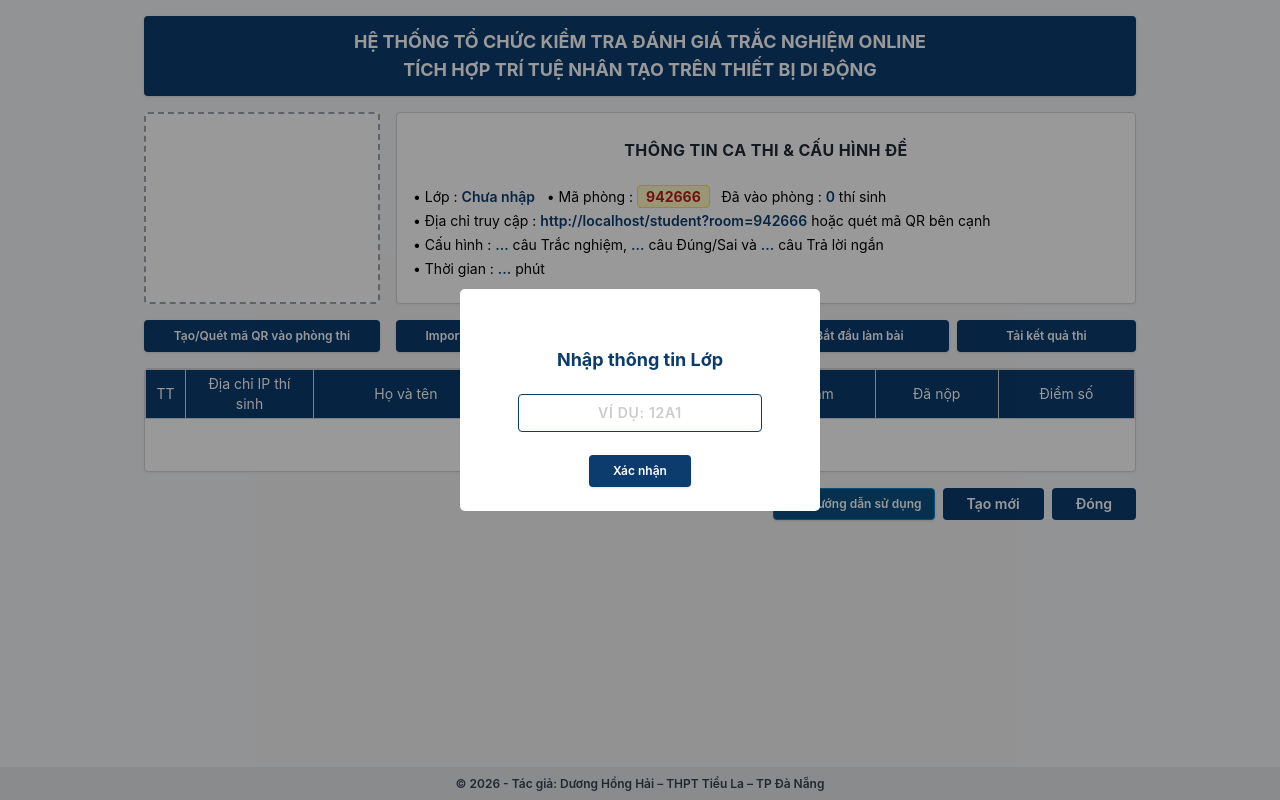
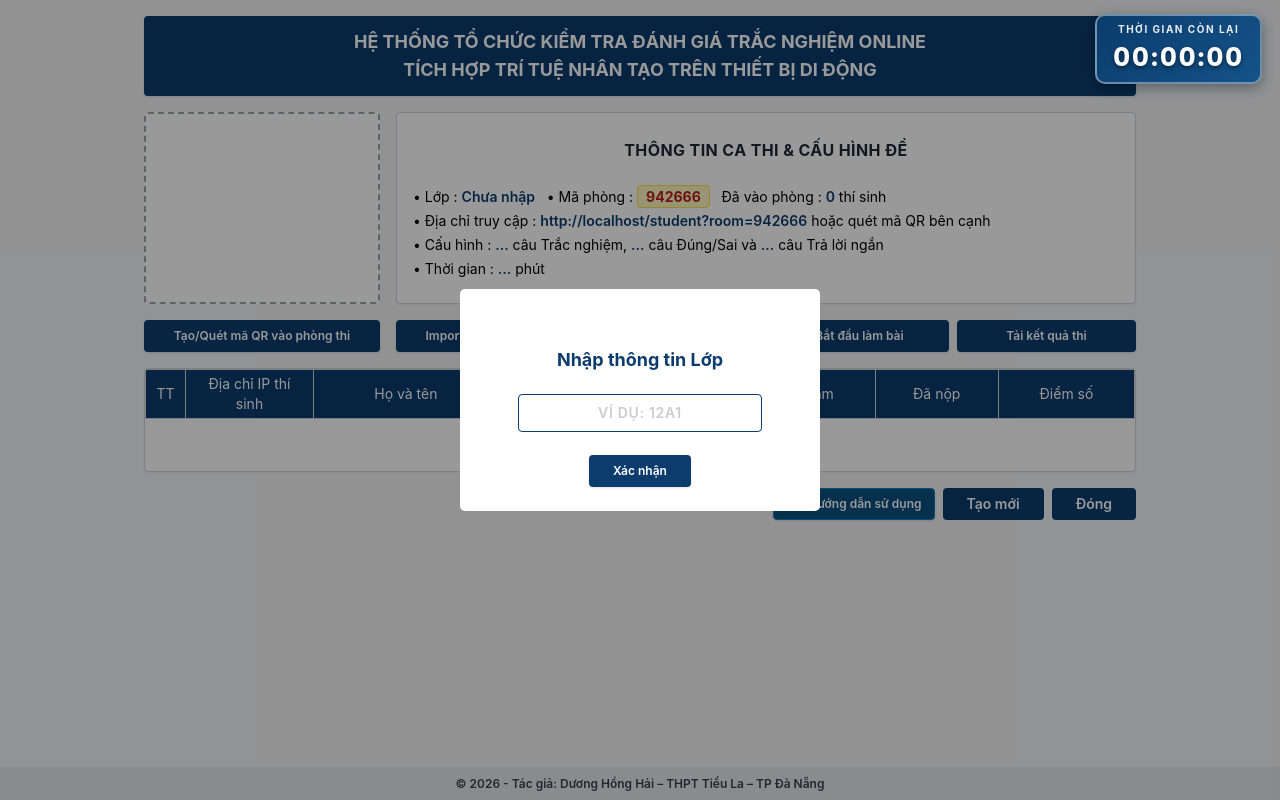
Before and after one commit to tieula/thithi-lan, a Flask app: page / in a window 1280 px wide. Run offline with Flask 3, Linux system fonts and the light colour scheme; data that the repository does not hold is empty.

Commit message:
Update index.html

```diff
--- a/templates/index.html
+++ b/templates/index.html
@@ -36,9 +36,56 @@
             border-color: #0b3c6d !important;
             color: #0b3c6d !important;
         }
+
+        /* ĐỒNG HỒ ĐẾM NGƯỢC GÓC TRÊN BÊN PHẢI */
+        .teacher-timer-fixed {
+            position: fixed;
+            top: 14px;
+            right: 18px;
+            z-index: 99999;
+            background: linear-gradient(135deg, #0b3c6d, #145388);
+            color: #ffffff;
+            padding: 6px 16px;
+            border-radius: 10px;
+            box-shadow: 0 4px 14px rgba(0, 0, 0, 0.35);
+            border: 2px solid rgba(255, 255, 255, 0.4);
+            text-align: center;
+            user-select: none;
+            transition: all 0.3s ease;
+        }
+        .teacher-timer-fixed .timer-title {
+            font-size: 10px;
+            font-weight: 700;
+            letter-spacing: 1.5px;
+            opacity: 0.9;
+            text-transform: uppercase;
+        }
+        .teacher-timer-fixed .timer-digits {
+            font-size: 26px;
+            font-weight: 800;
+            letter-spacing: 2px;
+            color: #ffffff;
+            text-shadow: 0 2px 4px rgba(0, 0, 0, 0.5);
+            font-variant-numeric: tabular-nums;
+        }
+        .teacher-timer-fixed.time-warning {
+            background: linear-gradient(135deg, #dc2626, #991b1b) !important;
+            border-color: #fca5a5 !important;
+            animation: timer-pulse 1s infinite alternate;
+        }
+        @keyframes timer-pulse {
+            from { transform: scale(1); box-shadow: 0 0 10px rgba(220, 38, 38, 0.6); }
+            to { transform: scale(1.04); box-shadow: 0 0 20px rgba(220, 38, 38, 0.9); }
+        }
     </style>
 </head>
 <body class="bg-gray-100 min-h-screen flex flex-col justify-between antialiased">
+
+    <!-- ĐỒNG HỒ ĐẾM NGƯỢC GÓC TRÊN BÊN PHẢI -->
+    <div id="teacher-timer-box" class="teacher-timer-fixed">
+        <div class="timer-title">THỜI GIAN CÒN LẠI</div>
+        <div id="teacher-timer-display" class="timer-digits">00:00:00</div>
+    </div>
 
     <div class="w-full max-w-5xl mx-auto p-4 flex-1">
         <!-- HEADER -->
@@ -105,7 +152,6 @@
 
         <!-- 3 NÚT DƯỚI CÙNG -->
         <div class="flex justify-end gap-2 mt-4">
-            <!-- NÚT HƯỚNG DẪN SỬ DỤNG (THEME NAVY SÀNH ĐIỆU) -->
             <button onclick="showGuideModal()" class="bg-[#0B5082] hover:bg-[#083b61] text-white font-semibold py-1.5 px-3 rounded shadow text-xs flex items-center gap-1.5 transition cursor-pointer border border-sky-600">
                 <svg xmlns="http://www.w3.org/2000/svg" class="h-4 w-4" fill="none" viewBox="0 0 24 24" stroke="currentColor">
                     <path stroke-linecap="round" stroke-linejoin="round" stroke-width="2" d="M12 6.253v13m0-13C10.832 5.477 9.246 5 7.5 5S4.168 5.477 3 6.253v13C4.168 18.477 5.754 18 7.5 18s3.332.477 4.5 1.253m0-13C13.168 5.477 14.754 5 16.5 5c1.747 0 3.332.477 4.5 1.253v13C19.832 18.477 18.247 18 16.5 18c-1.746 0-3.332.477-4.5 1.253" />
@@ -255,6 +301,29 @@
     <script>
         const socket = io();
         let examCountdownTimer = null;
+        let teacherSecondsLeft = 0;
+
+        function formatTeacherTime(totalSecs) {
+            totalSecs = Math.max(0, Math.floor(totalSecs));
+            const h = Math.floor(totalSecs / 3600);
+            const m = Math.floor((totalSecs % 3600) / 60);
+            const s = totalSecs % 60;
+            return `${String(h).padStart(2, '0')}:${String(m).padStart(2, '0')}:${String(s).padStart(2, '0')}`;
+        }
+
+        function updateTeacherTimerDisplay() {
+            const displayEl = document.getElementById('teacher-timer-display');
+            const boxEl = document.getElementById('teacher-timer-box');
+            if (!displayEl || !boxEl) return;
+
+            displayEl.textContent = formatTeacherTime(teacherSecondsLeft);
+
+            if (teacherSecondsLeft <= 60 && teacherSecondsLeft > 0) {
+                boxEl.classList.add('time-warning');
+            } else {
+                boxEl.classList.remove('time-warning');
+            }
+        }
 
         // TỰ ĐỘNG CẤP HOẶC TÁI SỬ DỤNG MÃ PHÒNG (ROOM PIN 6 CHỮ SỐ)
         let currentRoom = sessionStorage.getItem('current_room_id');
@@ -344,6 +413,7 @@
                     qrContainer.innerHTML = "";
                     const parentBox = qrContainer.parentElement;
                     const size = Math.min(parentBox.clientWidth, parentBox.clientHeight) - 16;
+
                     new QRCode(qrContainer, {
                         text: fallbackUrl,
                         width: size,
@@ -437,6 +507,11 @@
                 document.getElementById('displayNumTf').innerText = payload.num_tf;
                 document.getElementById('displayNumSa').innerText = payload.num_sa;
                 document.getElementById('displayDuration').innerText = payload.duration;
+
+                // Cập nhật sẵn thời lượng lên đồng hồ trước khi bấm Bắt đầu
+                teacherSecondsLeft = payload.duration * 60;
+                updateTeacherTimerDisplay();
+
                 closeSubform();
 
                 Swal.fire({
@@ -478,14 +553,18 @@
             });
 
             const durationMinutes = parseInt(document.getElementById('displayDuration').innerText) || 15;
-            let totalSeconds = durationMinutes * 60;
+            teacherSecondsLeft = durationMinutes * 60;
+            updateTeacherTimerDisplay();
 
             if (examCountdownTimer) clearInterval(examCountdownTimer);
 
             examCountdownTimer = setInterval(() => {
-                totalSeconds--;
-                if (totalSeconds <= 0) {
+                if (teacherSecondsLeft > 0) {
+                    teacherSecondsLeft--;
+                    updateTeacherTimerDisplay();
+                } else {
                     clearInterval(examCountdownTimer);
+                    updateTeacherTimerDisplay();
                     btn.innerText = "Hết giờ làm bài";
 
                     Swal.fire({
@@ -515,7 +594,6 @@
                 }
             });
 
-            // Tự động tải file nén kết quả của đúng phòng này
             window.location.href = `/api/download_all_results?room=${currentRoom}`;
 
             setTimeout(() => {
@@ -617,8 +695,8 @@ Câu 2. ...........</pre>
 Câu 1. Chu vi hình tròn bằng bao nhiêu nếu biết bán kính = 2 và Pi = 3.1416 (làm tròn kết quả đến chữ số hàng phần mười)
 #12,6
 Câu 2. ...........</pre>
-</div>
-<div style="background: #f0f7ff; border-left: 4px solid #0b3c6d; padding: 10px; margin-bottom: 12px; border-radius: 4px;">
+                        </div>
+                        <div style="background: #f0f7ff; border-left: 4px solid #0b3c6d; padding: 10px; margin-bottom: 12px; border-radius: 4px;">
                             <b style="color: #0b3c6d;">QUY TRÌNH 5 BƯỚC TỔ CHỨC CA THI:</b>
                             <ol style="margin: 6px 0 0 16px; padding: 0;">
                                 <li><b>Bước 1:</b> Bấm <b>Import ngân hàng đề</b> để nạp file Word (<code>.docx</code>). Số câu trong ngân hàng đề có thể nhiều hơn hoặc bằng số câu muốn tạo đề kiểm tra.</li>
```
